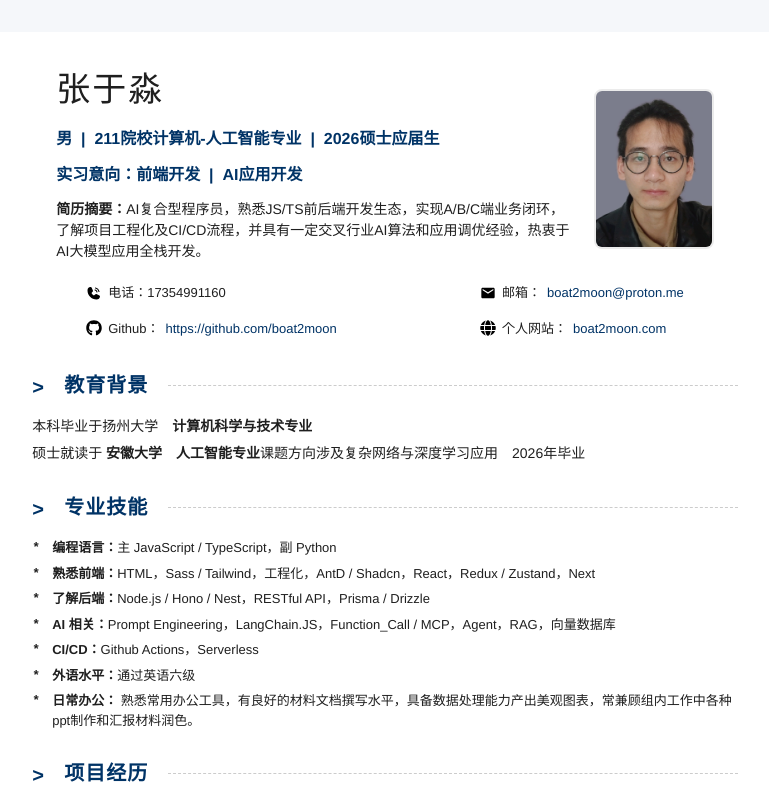
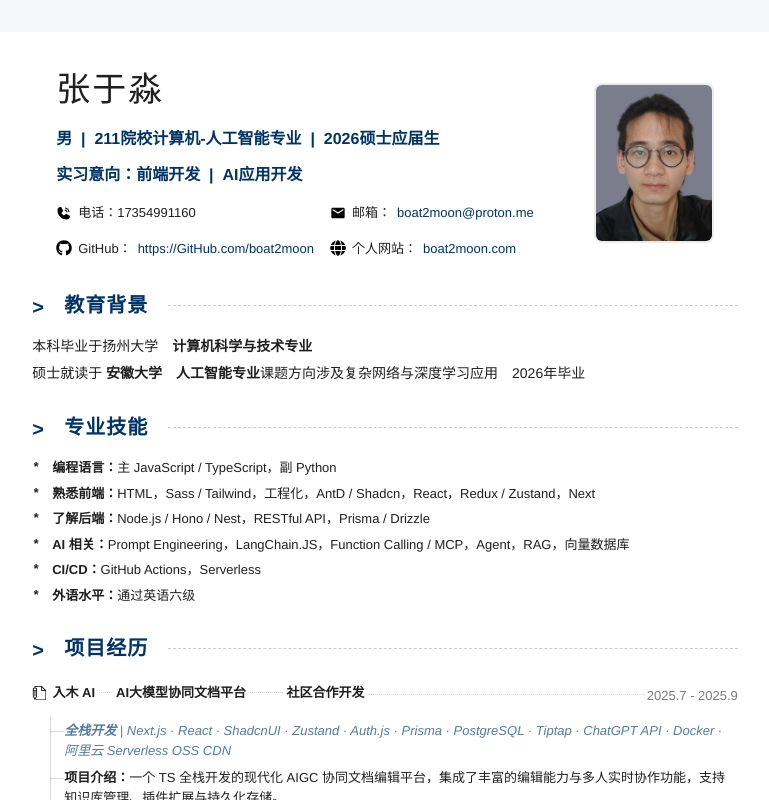
Before and after one commit to boat2moon/boat2moon, a Next.js app: page /resume in a window 1280 px wide. Shown: the top 800 px of the page, without its empty margins (255-1024 px from the left). Built offline with nearby package versions, Linux system fonts and the light colour scheme.

Commit message:
style: better resume

```diff
--- a/src/app/resume/page.tsx
+++ b/src/app/resume/page.tsx
@@ -79,37 +79,15 @@ export default function ResumePage() {
               </div>
               {/* <div className={styles.tagline}>求职意向：JS/TS全栈开发 &nbsp;|&nbsp; AI应用开发</div> */}
               <div className={styles.tagline}>实习意向：前端开发 &nbsp;|&nbsp; AI应用开发</div>
-              <p className={styles.summary}>
+              {/* <p className={styles.summary}>
                 <strong>简历摘要：</strong>
-                {/* AI复合型程序员，熟悉JS/TS前后端开发生态，积极参与开源，实现A/B/C端业务闭环，了解项目工程化及CI/CD流程，并具有一定AI算法和应用调优经验，综合赋能AI大模型应用全栈开发。 */}
                 AI复合型程序员，熟悉JS/TS前后端开发生态，实现A/B/C端业务闭环，了解项目工程化及CI/CD流程，并具有一定交叉行业AI算法和应用调优经验，热衷于AI大模型应用全栈开发。
-              </p>
-            </div>
-            <Image
-              src="/resume/avatar.jpg"
-              alt="头像"
-              width={294}
-              height={377}
-              className={styles.avatar}
-            />
-            <div className={styles.contacts}>
-              <div className={styles.contactsColumn}>
+              </p> */}
+              <div className={styles.contacts}>
                 <div className={styles.contactItem}>
                   <PiPhoneCallFill aria-hidden="true" className={styles.contactIcon} />
                   <span>电话：17354991160</span>
                 </div>
-                <a
-                  className={`${styles.contactItem} ${styles.contactLink}`}
-                  href="https://github.com/boat2moon"
-                  rel="noopener noreferrer"
-                  target="_blank"
-                >
-                  <FaGithub aria-hidden="true" className={styles.contactIcon} />
-                  <span>Github：</span>
-                  <span className={styles.contactValue}>https://github.com/boat2moon</span>
-                </a>
-              </div>
-              <div className={styles.contactsColumn}>
                 <a
                   className={`${styles.contactItem} ${styles.contactLink}`}
                   href="mailto:boat2moon@proton.me"
@@ -117,6 +95,16 @@ export default function ResumePage() {
                   <MdEmail aria-hidden="true" className={styles.contactIcon} />
                   <span>邮箱：</span>
                   <span className={styles.contactValue}>boat2moon@proton.me</span>
+                </a>
+                <a
+                  className={`${styles.contactItem} ${styles.contactLink}`}
+                  href="https://GitHub.com/boat2moon"
+                  rel="noopener noreferrer"
+                  target="_blank"
+                >
+                  <FaGithub aria-hidden="true" className={styles.contactIcon} />
+                  <span>GitHub：</span>
+                  <span className={styles.contactValue}>https://GitHub.com/boat2moon</span>
                 </a>
                 <a
                   className={`${styles.contactItem} ${styles.contactLink}`}
@@ -130,6 +118,13 @@ export default function ResumePage() {
                 </a>
               </div>
             </div>
+            <Image
+              src="/resume/avatar.jpg"
+              alt="头像"
+              width={294}
+              height={377}
+              className={styles.avatar}
+            />
           </header>
 
           <section className={`${styles.section} ${styles.education}`}>
@@ -157,19 +152,19 @@ export default function ResumePage() {
                 <strong>了解后端：</strong>Node.js / Hono / Nest，RESTful API，Prisma / Drizzle
               </li>
               <li>
-                <strong>AI 相关：</strong>Prompt Engineering，LangChain.JS，Function_Call /
+                <strong>AI 相关：</strong>Prompt Engineering，LangChain.JS，Function Calling /
                 MCP，Agent，RAG，向量数据库
               </li>
               <li>
-                <strong>CI/CD：</strong>Github Actions，Serverless
+                <strong>CI/CD：</strong>GitHub Actions，Serverless
               </li>
               <li>
                 <strong>外语水平：</strong>通过英语六级
               </li>
-              <li>
+              {/* <li>
                 <strong>日常办公：</strong>{" "}
-                熟悉常用办公工具，有良好的材料文档撰写水平，具备数据处理能力产出美观图表，常兼顾组内工作中各种ppt制作和汇报材料润色。
-              </li>
+                熟悉常用办公工具，有良好的材料文档撰写水平，具备数据处理能力产出美观图表，常兼顾组内工作中各种PPT制作和汇报材料润色。
+              </li> */}
             </ul>
           </section>
 
@@ -195,12 +190,12 @@ export default function ResumePage() {
                         {/* ， */}
                         {/* <a
                         className={styles.inlineLink}
-                        href="https://github.com/xun082/DocFlow"
+                        href="https://GitHub.com/xun082/DocFlow"
                         rel="noopener noreferrer"
                         target="_blank"
                       >
                         前端开源
-                        <FiGithub aria-hidden="true" className={styles.inlineIconSmall} />
+                        <FiGitHub aria-hidden="true" className={styles.inlineIconSmall} />
                       </a> */}
                       </span>
                     </span>
@@ -247,9 +242,9 @@ export default function ResumePage() {
                       <li>
                         请求 ChatGPT API 时，轮询使用多个实例，成功避免被 OpenAI 限制调用频率。
                       </li>
-                      <li>优化 AI 接口鉴权，防止 token 泄漏被盗用，保障安全性。</li>
+                      <li>优化 AI 接口鉴权，防止 Token 泄漏被盗用，保障安全性。</li>
                       <li>
-                        把 AI 生成的 markdown 格式转换为 HTML 插入到编辑器，实现了 AI
+                        把 AI 生成的 Markdown 格式转换为 HTML 插入到编辑器，实现了 AI
                         稳定生成富文本的效果。
                       </li>
                       <li>
@@ -397,7 +392,7 @@ export default function ResumePage() {
                     </span>
                   </span>
                   <span aria-hidden="true" className={styles.nodeSeparator} />
-                  <span className={styles.nodeTime}>2025.03 - 2025.4</span>
+                  <span className={styles.nodeTime}>2025.3 - 2025.4</span>
                 </div>
                 <ul>
                   <li>
--- a/src/app/resume/resume.module.scss
+++ b/src/app/resume/resume.module.scss
@@ -56,29 +56,27 @@
 }
 
 .contacts {
-  grid-column: 1 / -1;
-  display: flex;
-  justify-content: space-between;
+  display: grid;
+  grid-template-columns: auto auto;
+  justify-content: start;
   font-size: 13px;
-  flex-wrap: wrap;
-  padding-left: 24px;
-  padding-right: 24px;
-  gap: 16px;
+  gap: 8px 16px;
+  margin-top: 12px;
 }
 
-.contactsColumn {
+/* .contactsColumn {
   display: flex;
   flex-direction: column;
   gap: 8px;
-}
+} */
 
 .contactItem {
   display: flex;
   align-items: center;
   gap: 6px;
-  flex-wrap: wrap;
+  white-space: nowrap;
   color: var(--text);
-  padding: 4px 6px;
+  padding: 4px 0;
   border-radius: 6px;
 }
 
@@ -345,8 +343,8 @@
 @media print {
   @page {
     size: A4;
-    /* 打印页边距：上下 18mm，左右由内容 padding 控制 */
-    margin: 10mm 0;
+    /* 打印页边距：上下 xmm，左右由内容 padding 控制 */
+    margin: 8mm 0;
   }
 
   .resumePage {
```
